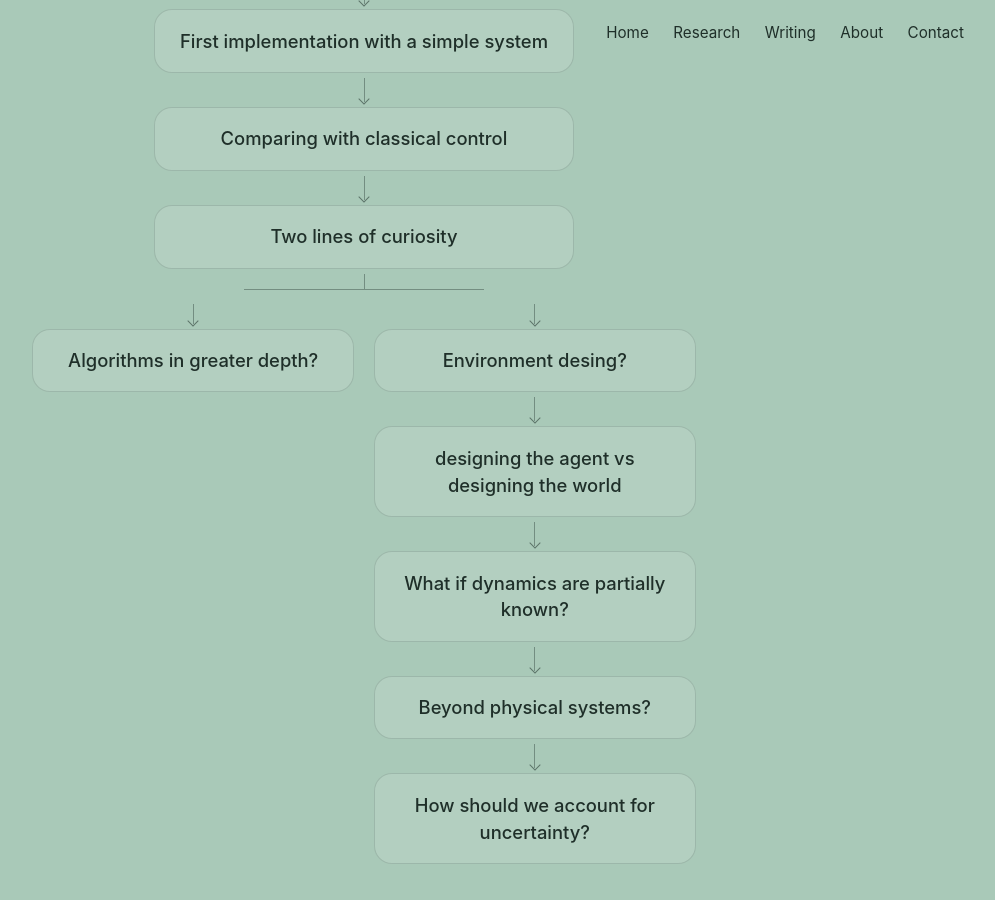
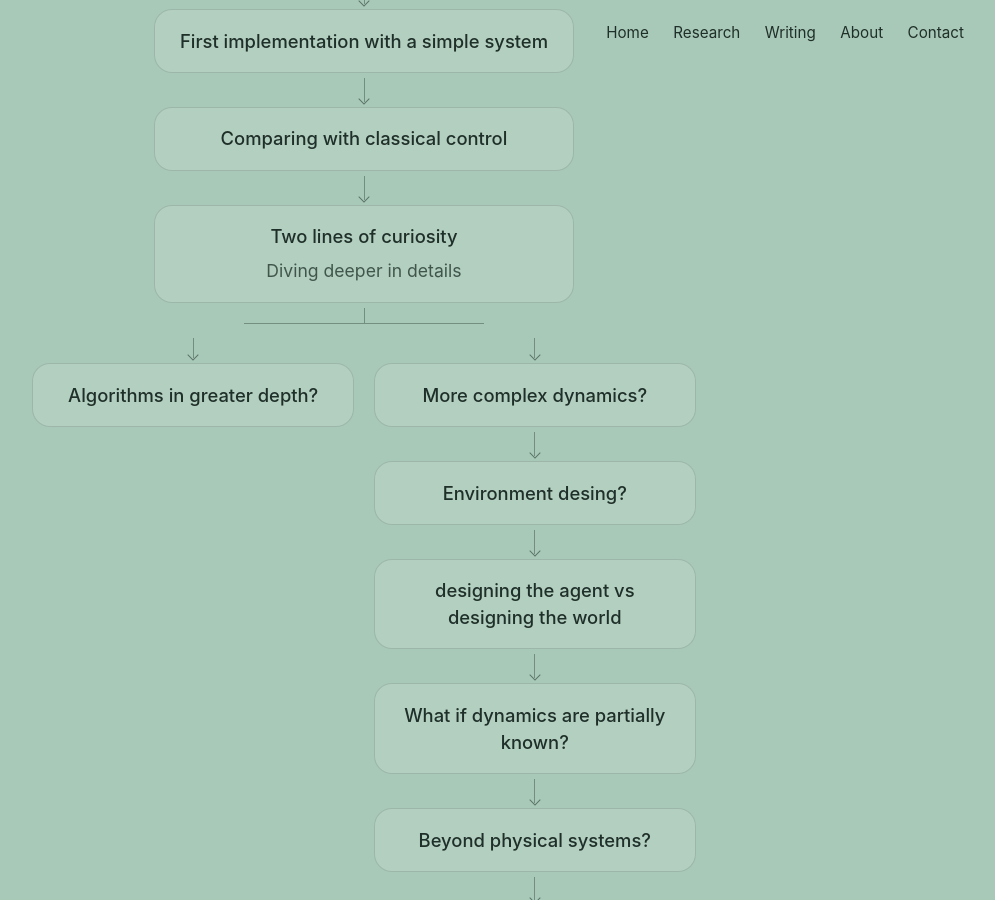
Before and after one commit to SepidehFouladzadeh/SepidehFouladzadeh.github.io, a Jekyll site: the page built from _posts/2026-07-15-RL-Control.md, in a window 1280 px wide and 900 px high, scrolled down 883 px. Shown: the whole window, without its empty margins (276-1271 px from the left). Built offline with Jekyll 4.4.1, drawn with Linux system fonts in a browser that asks for light colours.

Commit message:
research exploration md upgrade

```diff
--- a/_posts/2026-07-15-RL-Control.md
+++ b/_posts/2026-07-15-RL-Control.md
@@ -48,7 +48,7 @@
         - State<br>
         - Observation? Measured output? <br>
         - Environment? Plant/system + context? <br>
-        - Action? Control input?
+        - Action? Control input?<br>
         - Policy? Controller (The rule that determines the control input)?
       </p>
 
@@ -98,27 +98,10 @@
   <div class="thought-step">
     <button class="flow-node thought-trigger" type="button">
       <h3>Two lines of curiosity</h3>
+      <p>
+        Diving deeper in details
+      </p>
     </button>
-
-    <div class="thought-cloud">
-      <h3>Diving deeper in details of implementation</h3>
-
-      <p>
-        Other default environments? More complicated dynamics?
-        Other learning algorithms?
-        <p class="thought-evidence">
-        ✓ PPO<br>
-        ✓ DQN<br>
-        ✓ SAC<br>
-        ✓ Discrete and continuous action spaces
-      </p>
-
-      </p>
-
-      <p>
-        Look beneath the defult environments!
-      </p>
-    </div>
   </div>
 
 
@@ -158,6 +140,27 @@
 
       <div class="branch-line"></div>
 
+      <div class="thought-step">
+        <button class="flow-node thought-trigger" type="button">
+          <h3>More complex dynamics?</h3>
+        </button>
+
+        <div class="thought-cloud">
+          <h3>Other standard environments in Gymnasium? </h3>
+
+          <p>
+            - pendulum<br>
+            - mountaincar<br>
+            - acrobot<br>
+            - bipedal
+          </p>
+
+        </div>
+      </div>
+
+      <div class="flow-arrow"></div>
+
+<!-- Look beneath the defult environments! -->
       <div class="thought-step">
         <button class="flow-node thought-trigger" type="button">
           <h3>Environment desing?</h3>
```
Also changed, not shown: other parts of _posts/2026-07-15-RL-Control.md (+0 -1 lines).
